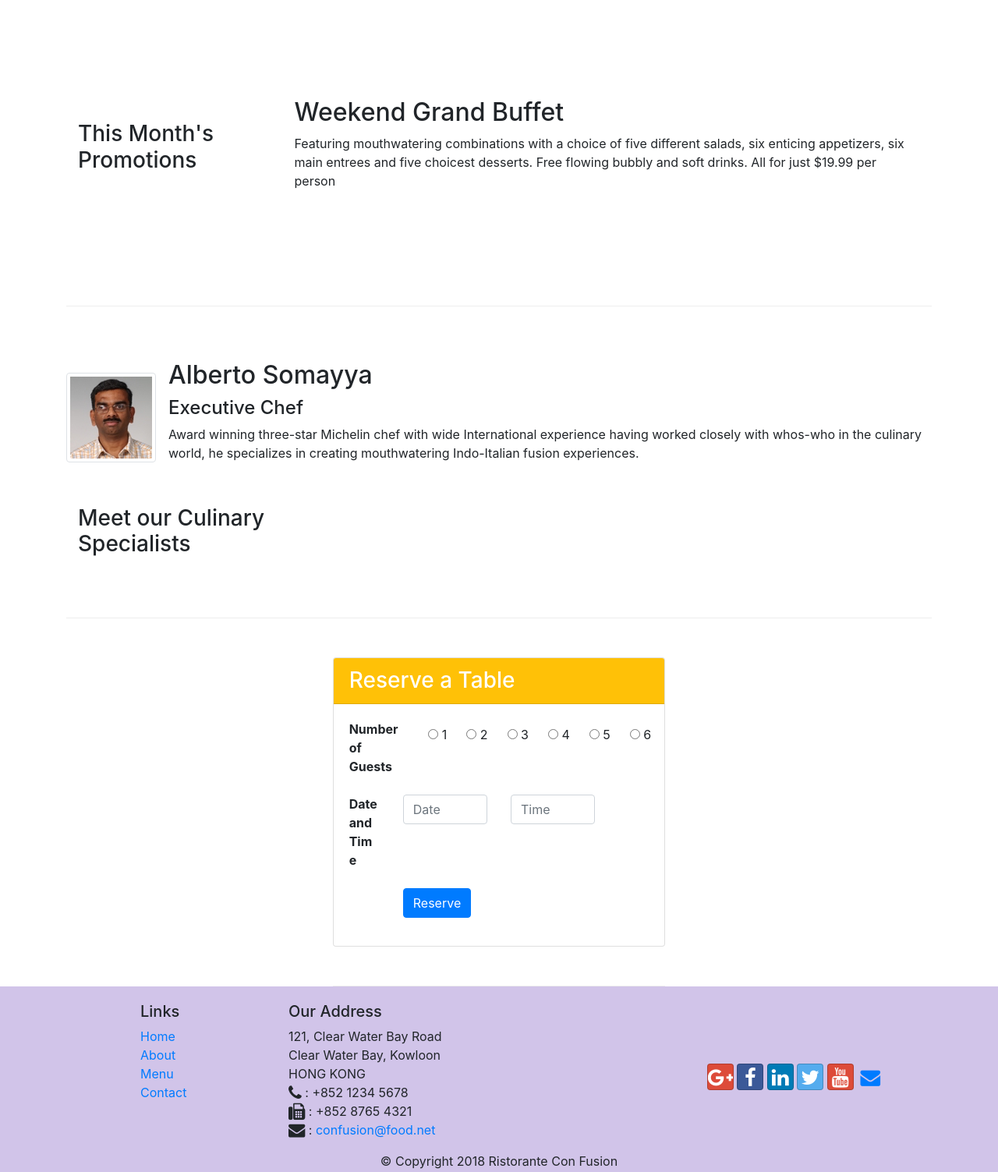
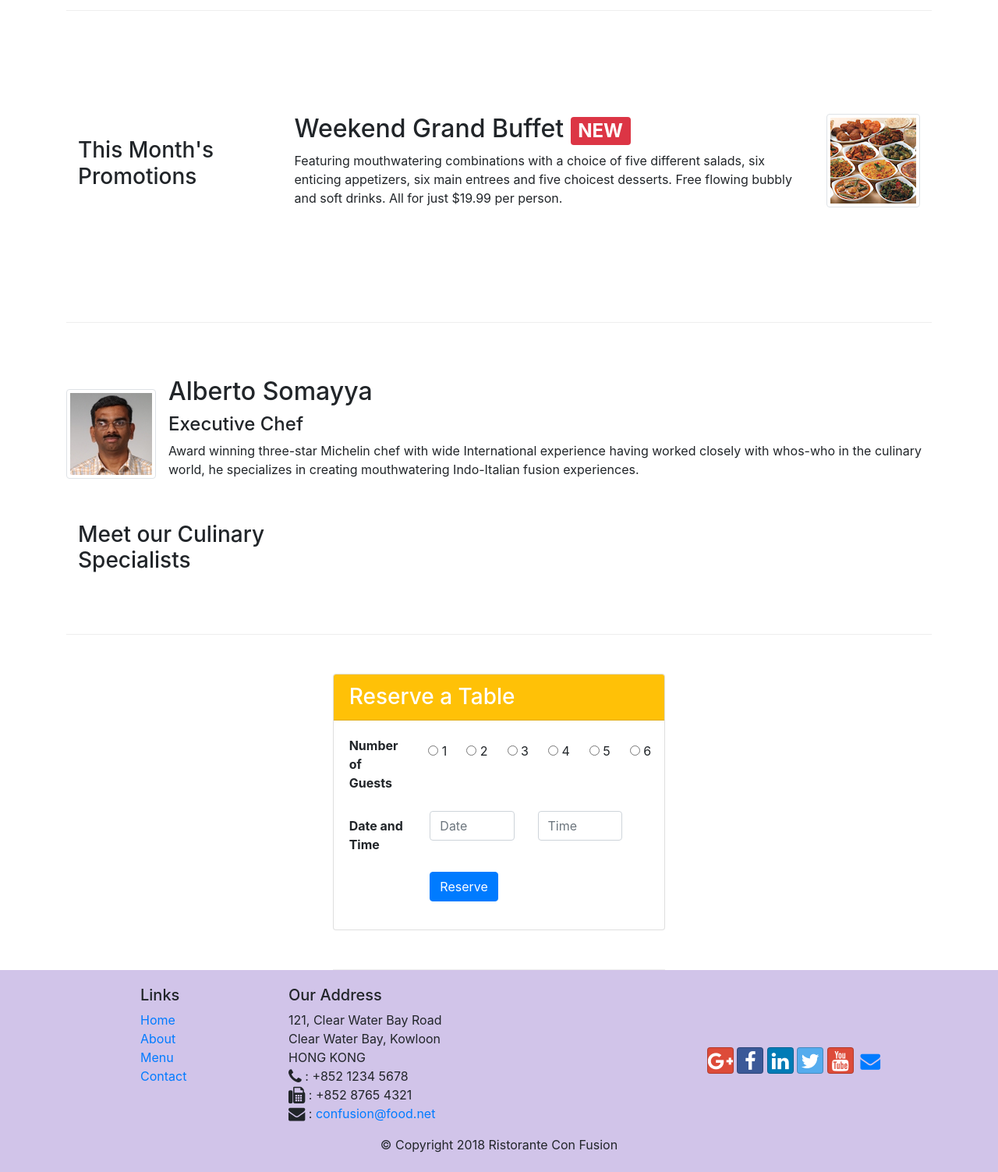
Before and after one commit to shafiq9/Bootstrap4, a website: page index.html in a window 1280 px wide. Shown: the part 720-2223 px from the top of the page at 78% size. Drawn offline with nearby package versions, Linux system fonts and the light colour scheme.

Commit message:
course 1 week 2 assignment 2

```diff
--- a/index.html
+++ b/index.html
@@ -42,12 +42,15 @@
 
         <div class="container">
             <div class="row row-header">
-                <div class="col-12 col-sm-8">
+                <div class="col-12 col-sm-6">
                     <h1>Ristorante con Fusion</h1>
                     <p class="d-none d-sm-block">We take inspiration from the World's best cuisines, and create a unique fusion experience.<br /> Our lipsmacking creations will tickle your culinary senses!</p>
                 </div>
-                <div class="col-12 col-sm align-self-center">
+                <div class="col-12 col-sm-3 align-self-center">
                     <img src="img/logo.png" class="img-fluid">
+                </div>
+                <div class="col-12 col-sm-3 align-items-center">
+                    <a class="btn btn-warning btn-block mt-5" role="button" href="#button">Reserve Table</a>
                   </div>
             </div>
         </div>
@@ -77,8 +80,13 @@
                 <h3>This Month's Promotions</h3>
             </div>
             <div class="col col-sm col-md">
-                <h2>Weekend Grand Buffet</h2>
-                <p class="d-none d-sm-block">Featuring mouthwatering combinations with a choice of five different salads, six enticing appetizers, six main entrees and five choicest desserts. Free flowing bubbly and soft drinks. All for just $19.99 per person </p>
+                <div class="media">
+                    <div class="media-body">
+                        <h2 class="mt-0">Weekend Grand Buffet <span class="badge badge-danger">NEW</span></h2>
+                        <p>Featuring mouthwatering combinations with a choice of five different salads, six enticing appetizers, six main entrees and five choicest desserts. Free flowing bubbly and soft drinks. All for just $19.99 per person.</p>
+                    </div>
+                    <img class="d-flex ml-3 img-thumbnail" src="img/buffet.png" alt="buffet">
+                   </div>
                 </div>
            </div>
 
@@ -91,16 +99,14 @@
                 <div class="media-body">
                 <h2 class="mt-0">Alberto Somayya</h2>
                 <h4>Executive Chef</h4>
-                    <p class="d-none d-sm-block">Award winning three-star Michelin chef with wide International experience having worked closely with whos-who in the culinary world, he specializes in creating mouthwatering Indo-Italian fusion experiences. </p>
-
+                <p class="d-none d-sm-block">Award winning three-star Michelin chef with wide International experience having worked closely with whos-who in the culinary world, he specializes in creating mouthwatering Indo-Italian fusion experiences.</p>
              </div>
             </div>
             <div>
-
             </div>
          </div>
         </div>
-    <div class="row row-content col-12 col-xs-4 col-xl-4">
+      <div class="row row-content col-12 col-sm-4 col-xl-4">
         <div class="card">
             <h3 class="card-header bg-warning text-white">Reserve a Table</h3>
              <div class="card-body">
@@ -108,7 +114,7 @@
                  <dl class="row">
 
                     <div class="btn-group btn-group-inline" data-inline="buttons">
-                        <dd class="col-3"><Strong>Number of Guests</Strong></dd>
+                        <label class="col-3"><Strong>Number of Guests</Strong></label>
                         <label for="check" class="btn btn-outline">
                           <input type="radio" name="options" id="option1" autocomplete="off"> 1
                         </label>
@@ -131,17 +137,21 @@
                  </dl>
 
                       <div class="form-group row">
-                        <dd class="col-2"><Strong>Date and Time</Strong></dd>
-                        <div class="col-2 col-md-4">
-                        <input type="text" class="form-control" id="date" name="date" placeholder="Date">
+                        <label for="dateandtime" class="col-12 col-sm-3 col-form-label"><strong>Date and Time</strong></label>
+                        <div class="col-12 col-md-8">
+                            <div class="row">
+                              <div class="col-12 col-sm-6">
+                                <input type="text" name="date" class=" form-control" placeholder="Date">
                               </div>
-                        <div class="col-2 col-md-4">
-                            <input type="text" class="form-control" id="time" name="time" placeholder="Time">
+                              <div class="col-12 col-sm-6">
+                                <input type="text" name="time" class="form-control" placeholder="Time">
+                              </div>
+                            </div>
                            </div>
                          </div>
                         <div class="form-group row">
-                            <div class="offset-md-2 col-md-8">
-                                <button type="submit" class="btn btn-primary">Reserve</button>
+                            <div class="offset-md-3 col-md-8">
+                                <button type="submit" class="btn btn-primary" id="button">Reserve</button>
                             </div>
 
                         </div>
```
Also changed, not shown: css/styles.css (line endings or trailing spaces). Lines whose indentation alone changed are shown as unchanged.
